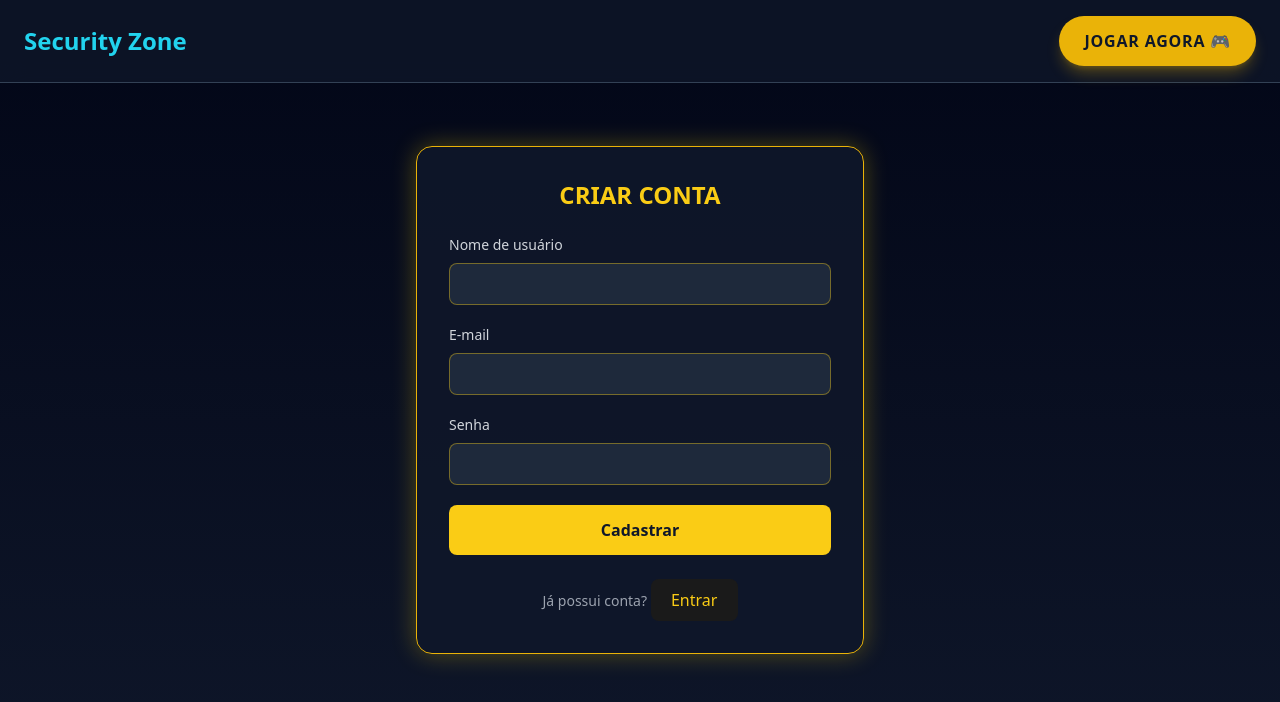
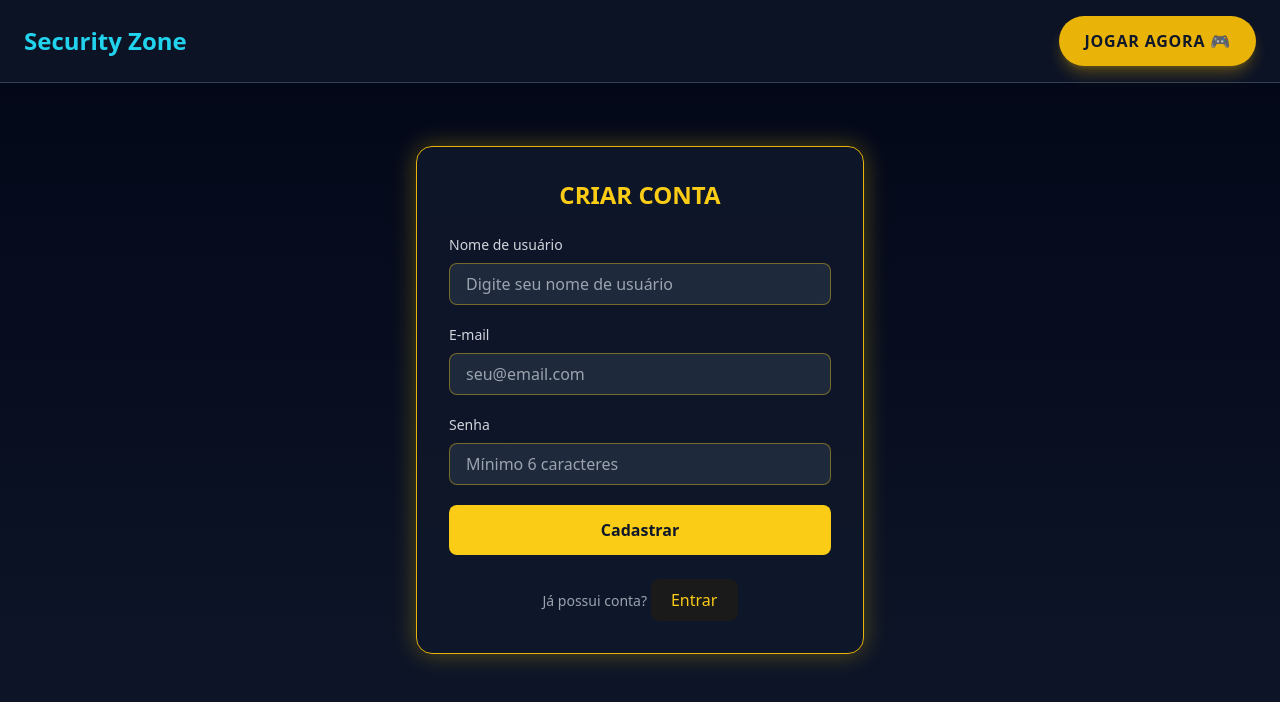
Before and after one commit to RafaelNFig/Security-Zone, a React (Vite) app: page /register in a window 1280 px wide. Shown: the top 702 px of the page. Built offline with nearby package versions, Linux system fonts and the light colour scheme.

Commit message:
Integração do cadastro de usuario

```diff
--- a/src/pages/Register/register.jsx
+++ b/src/pages/Register/register.jsx
@@ -1,12 +1,42 @@
 import { useNavigate } from "react-router-dom";
+import { useState } from "react";
+import { playerService } from "../../services/api";
+import { authUtils } from "../../utils/auth";
 
 export default function Register() {
   const navigate = useNavigate();
+  const [formData, setFormData] = useState({
+    name: "",
+    email: "",
+    password: ""
+  });
+  const [loading, setLoading] = useState(false);
+  const [error, setError] = useState("");
 
-  const handleSubmit = (e) => {
+  const handleChange = (e) => {
+    const { name, value } = e.target;
+    setFormData(prev => ({
+      ...prev,
+      [name]: value
+    }));
+  };
+
+  const handleSubmit = async (e) => {
     e.preventDefault();
-    // Lógica de cadastro aqui
-    navigate("/login"); // redireciona para o login após cadastrar
+    setLoading(true);
+    setError("");
+
+    const result = await playerService.register(formData);
+
+    if (result.success) {
+      authUtils.setAuthData(result.data.token, result.data.player);
+      alert("Cadastro realizado com sucesso! 🎮");
+      navigate("/"); // Redireciona para a landing page
+    } else {
+      setError(result.error);
+    }
+
+    setLoading(false);
   };
 
   return (
@@ -17,39 +47,68 @@ export default function Register() {
           CRIAR CONTA
         </h2>
 
+        {error && (
+          <div className="bg-red-500/20 border border-red-500 text-red-300 px-4 py-3 rounded-lg mb-4 text-sm">
+            {error}
+          </div>
+        )}
+
         <form onSubmit={handleSubmit} className="flex flex-col gap-5">
           <div>
-            <label className="block text-gray-300 mb-2 text-sm">Nome de usuário</label>
+            <label htmlFor="name" className="block text-gray-300 mb-2 text-sm">
+              Nome de usuário
+            </label>
             <input
+              id="name"
               type="text"
+              name="name"
+              value={formData.name}
+              onChange={handleChange}
               required
               className="w-full px-4 py-2 rounded-lg bg-slate-800 border border-yellow-400/40 text-white focus:border-yellow-400 outline-none transition"
+              placeholder="Digite seu nome de usuário"
             />
           </div>
 
           <div>
-            <label className="block text-gray-300 mb-2 text-sm">E-mail</label>
+            <label htmlFor="email" className="block text-gray-300 mb-2 text-sm">
+              E-mail
+            </label>
             <input
+              id="email"
               type="email"
+              name="email"
+              value={formData.email}
+              onChange={handleChange}
               required
               className="w-full px-4 py-2 rounded-lg bg-slate-800 border border-yellow-400/40 text-white focus:border-yellow-400 outline-none transition"
+              placeholder="seu@email.com"
             />
           </div>
 
           <div>
-            <label className="block text-gray-300 mb-2 text-sm">Senha</label>
+            <label htmlFor="password" className="block text-gray-300 mb-2 text-sm">
+              Senha
+            </label>
             <input
+              id="password"
               type="password"
+              name="password"
+              value={formData.password}
+              onChange={handleChange}
               required
               className="w-full px-4 py-2 rounded-lg bg-slate-800 border border-yellow-400/40 text-white focus:border-yellow-400 outline-none transition"
+              placeholder="Mínimo 6 caracteres"
+              minLength="6"
             />
           </div>
 
           <button
             type="submit"
-            className="w-full py-3 rounded-lg bg-yellow-400 text-slate-900 font-bold hover:bg-yellow-300 transition"
+            disabled={loading}
+            className="w-full py-3 rounded-lg bg-yellow-400 text-slate-900 font-bold hover:bg-yellow-300 transition disabled:opacity-50 disabled:cursor-not-allowed"
           >
-            Cadastrar
+            {loading ? "Cadastrando..." : "Cadastrar"}
           </button>
         </form>
 
```
